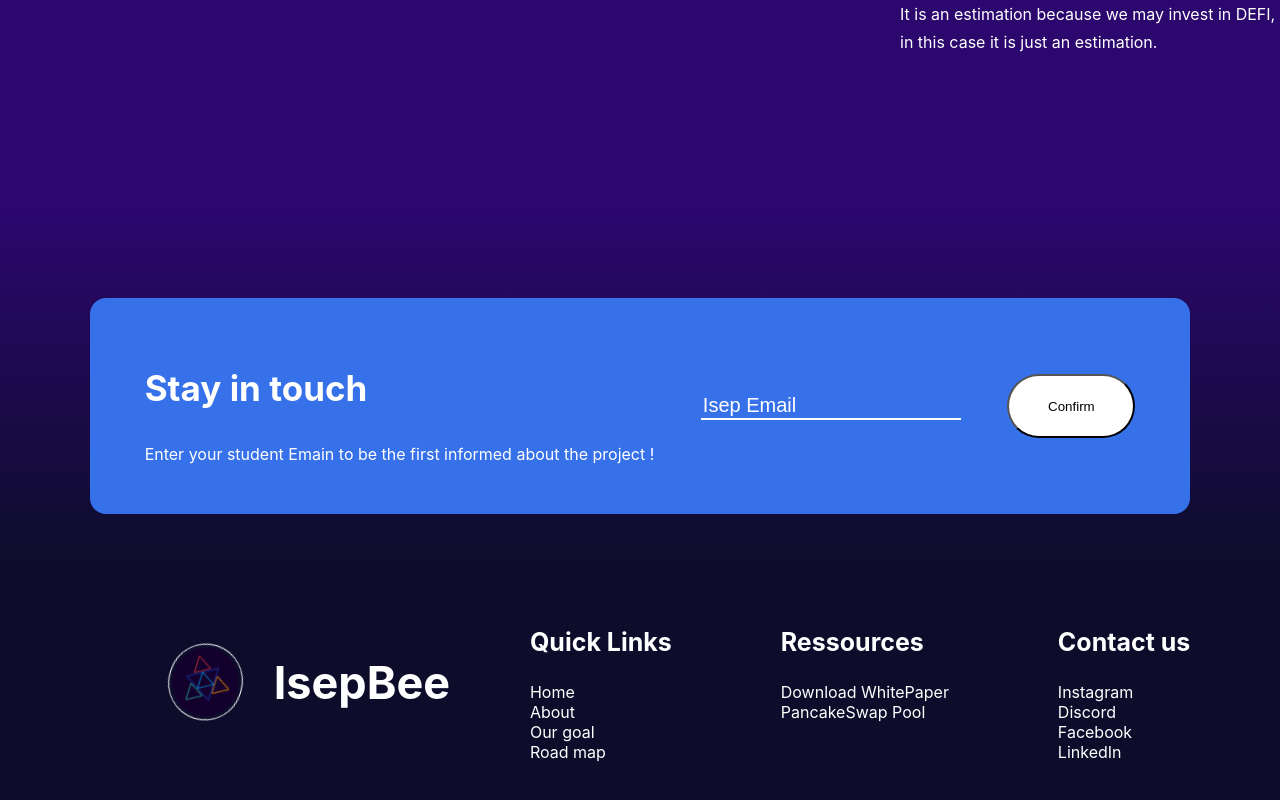
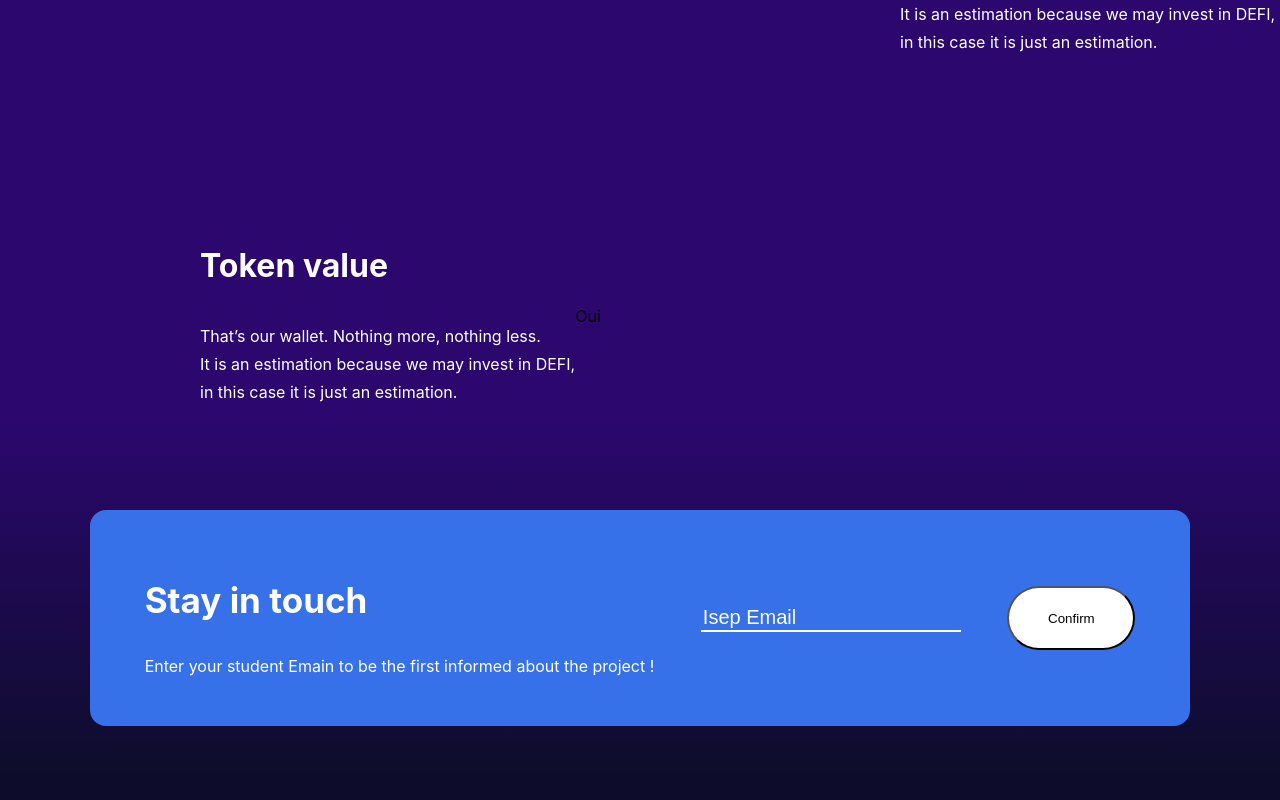
Before and after one commit to HipppB/IsepBee-Website, a React (Create React App) app: page / in a window 1280 px wide. Shown: the part 1970-2770 px from the top of the page. Built offline with nearby package versions, Linux system fonts and the light colour scheme.

Commit message:
3eme partie du wallet

```diff
--- a/src/components/wallet.js
+++ b/src/components/wallet.js
@@ -2,6 +2,8 @@ import Piechart from "./graph/piechart.js";
 import Estimation from "./wallets/estimation.js";
 import Statistique from "./wallets/statistique.js";
 import Graphique from "./graph/graphique.js";
+import Token from "./wallets/token.js";
+import Ibepcoin from "./wallets/ibepcoin.js";
 import "../style/wallet.css";
 const wallet = () => {
   return (
@@ -20,6 +22,10 @@ const wallet = () => {
         <Graphique />
         <Statistique />
       </div>
+      <div className="wallet">
+        <Token />
+        <Ibepcoin />
+      </div>
     </div>
   );
 };
--- /dev/null
+++ b/src/components/wallets/ibepcoin.js
@@ -0,0 +1,11 @@
+import React from 'react';
+
+const ibepcoin = () => {
+    return (
+        <div>
+            Oui
+        </div>
+    );
+};
+
+export default ibepcoin;
--- /dev/null
+++ b/src/components/wallets/token.js
@@ -0,0 +1,15 @@
+import React from 'react';
+const token = () => {
+    return (
+        <div>
+            <p className="walletTitle">Token value</p>
+            <p className="walletText">
+        That’s our wallet. Nothing more, nothing less. <br /> It is an
+        estimation because we may invest in DEFI, <br /> in this case it is just
+        an estimation.
+      </p>
+        </div>
+    );
+};
+
+export default token;
```
